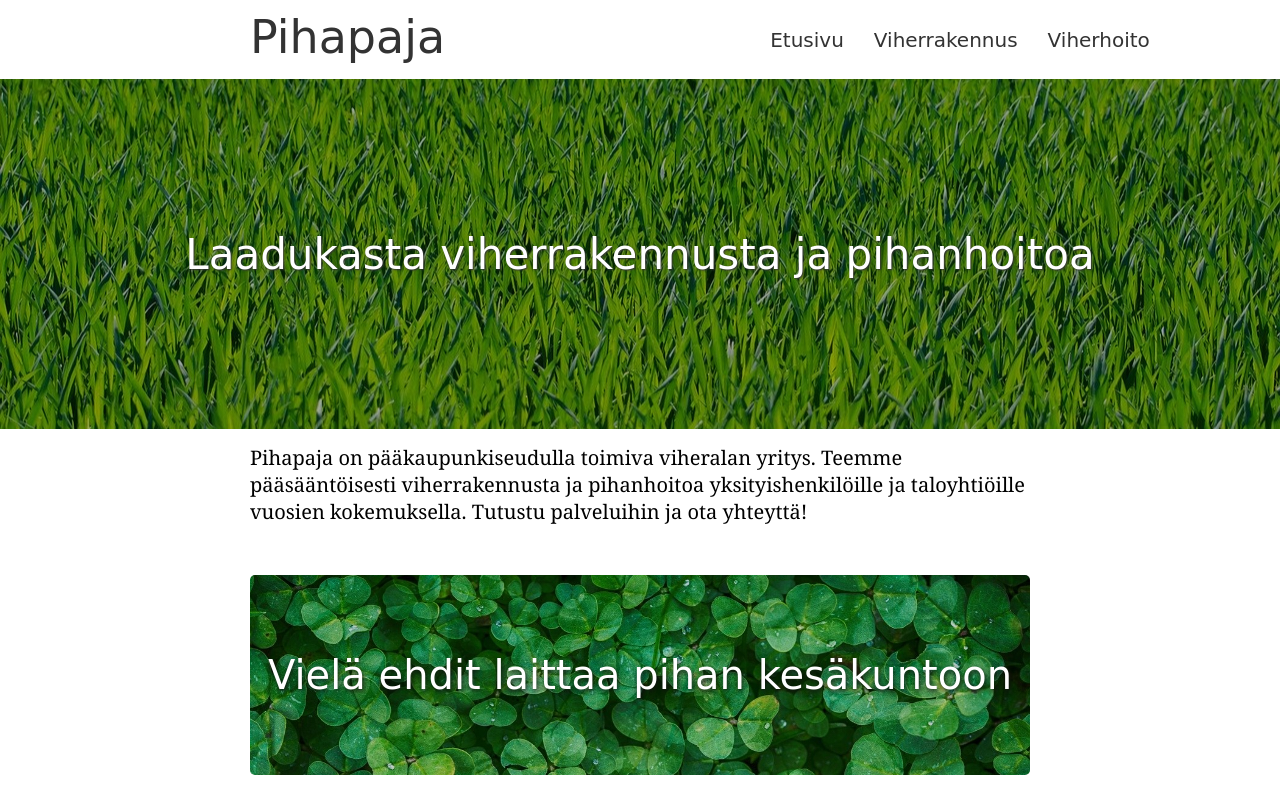
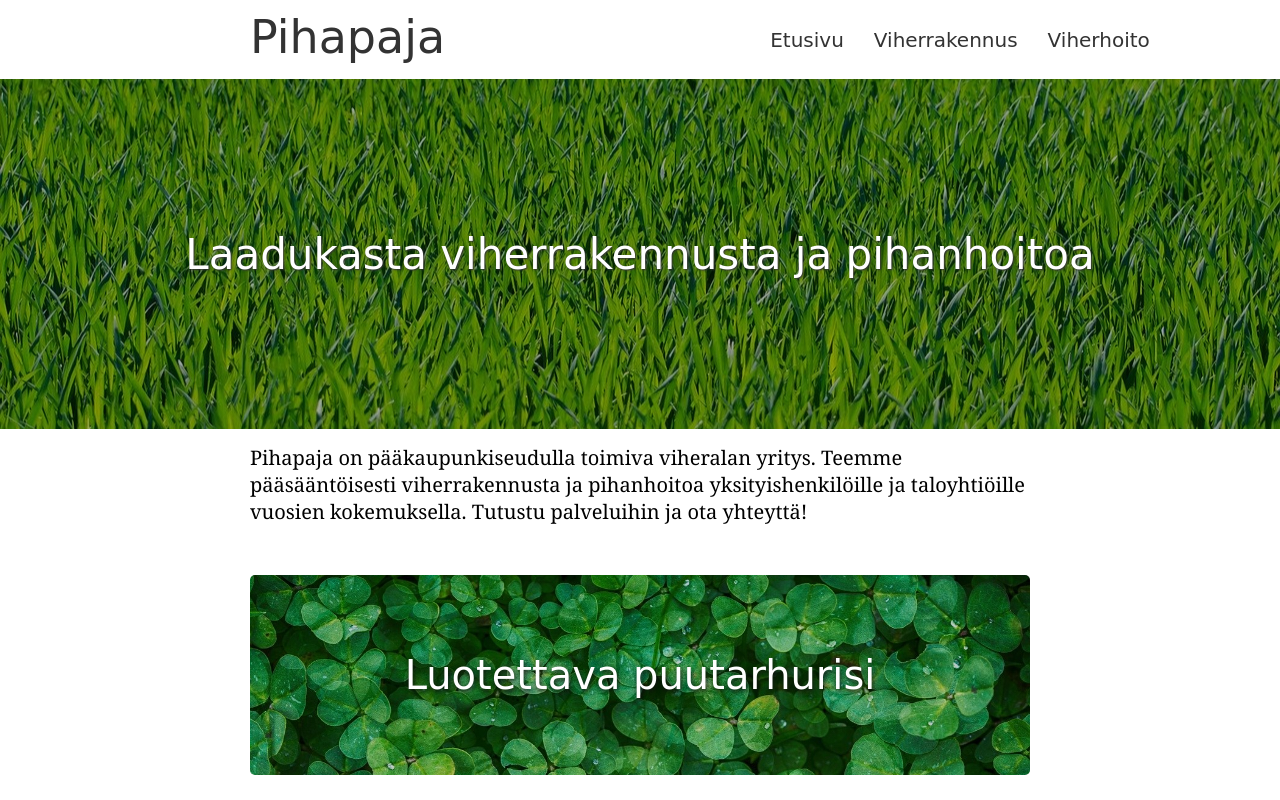
Before and after one commit to SampsaVisuri/pihapaja, a plain HTML site: page index.html in a window 1280 px wide. Shown: the top 800 px of the page. Drawn offline with Linux system fonts and the light colour scheme; a web font is replaced by a local one.

Commit message:
Update index.html

```diff
--- a/index.html
+++ b/index.html
@@ -60,7 +60,7 @@
         <!--TARJOUS-->
         <div class="small-space"></div>
         <div class="tarjous">
-            <h4>Vielä ehdit laittaa pihan kesäkuntoon</h4>
+            <h4>Luotettava puutarhurisi</h4>
         </div>
         <div class="large-space"></div>
 
```
